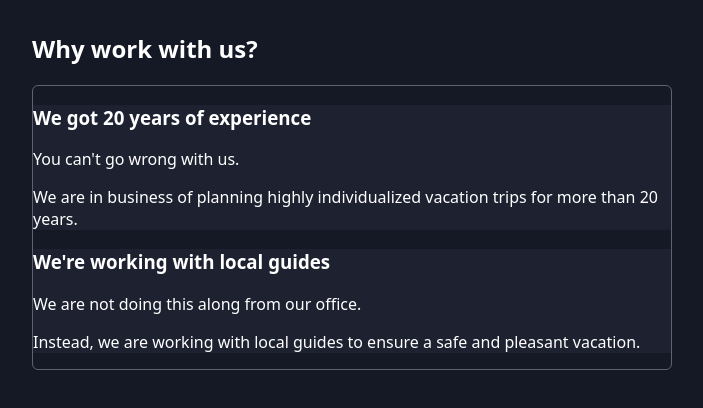
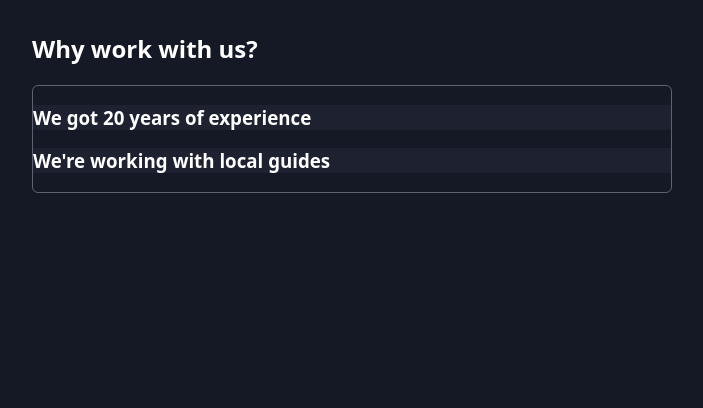
Before and after one commit to Khanhbroo/reactjs-pattern, a React (Vite) app: page / in a window 1280 px wide. Shown: the top 408 px of the page, without its empty margins (288-991 px from the left). Built offline with nearby package versions, Linux system fonts and the light colour scheme.

Commit message:
Managing Multi-Component State with the Context API

```diff
--- a/src/App.jsx
+++ b/src/App.jsx
@@ -8,6 +8,7 @@ function App() {
         <h2>Why work with us?</h2>
         <Accordion className="accordion">
           <AccordionItem
+            id="experience"
             className="accordion-item"
             title="We got 20 years of experience"
           >
@@ -20,6 +21,7 @@ function App() {
             </article>
           </AccordionItem>
           <AccordionItem
+            id="local-guides"
             className="accordion-item"
             title="We're working with local guides"
           >
--- a/src/components/Accordion/Accordion.jsx
+++ b/src/components/Accordion/Accordion.jsx
@@ -1,5 +1,40 @@
+import { createContext, useContext, useState } from "react";
+
+const AccordionContext = createContext();
+
+export function useAccordionContext() {
+  const ctx = useContext(AccordionContext);
+
+  if (!ctx) {
+    throw new Error(
+      "Accordion-related components must be wrapped by <Accordion></Accordion>."
+    );
+  }
+  return ctx;
+}
+
 const Accordion = ({ children, className }) => {
-  return <ul className={className}>{children}</ul>;
+  const [openItemId, setOpenItemId] = useState(null);
+
+  function openItem(id) {
+    setOpenItemId(id);
+  }
+
+  function closeItem() {
+    setOpenItemId(null);
+  }
+
+  const contextValue = {
+    openItemId,
+    openItem,
+    closeItem,
+  };
+
+  return (
+    <AccordionContext.Provider value={contextValue}>
+      <ul className={className}>{children}</ul>
+    </AccordionContext.Provider>
+  );
 };
 
 export default Accordion;
--- a/src/components/Accordion/AccordionItem.jsx
+++ b/src/components/Accordion/AccordionItem.jsx
@@ -1,8 +1,28 @@
-const AccordionItem = ({ className, title, children }) => {
+import { useAccordionContext } from "./Accordion";
+
+const AccordionItem = ({ id, className, title, children }) => {
+  const { openItemId, openItem, closeItem } = useAccordionContext();
+
+  const isOpen = id === openItemId;
+
+  function handleClick() {
+    if (isOpen) {
+      closeItem();
+    } else {
+      openItem(id);
+    }
+  }
+
   return (
     <li className={className}>
-      <h3>{title}</h3>
-      <div>{children}</div>
+      <h3 onClick={handleClick}>{title}</h3>
+      <div
+        className={
+          isOpen ? "accordion-item-content open" : "accordion-item-content"
+        }
+      >
+        {children}
+      </div>
     </li>
   );
 };
```
